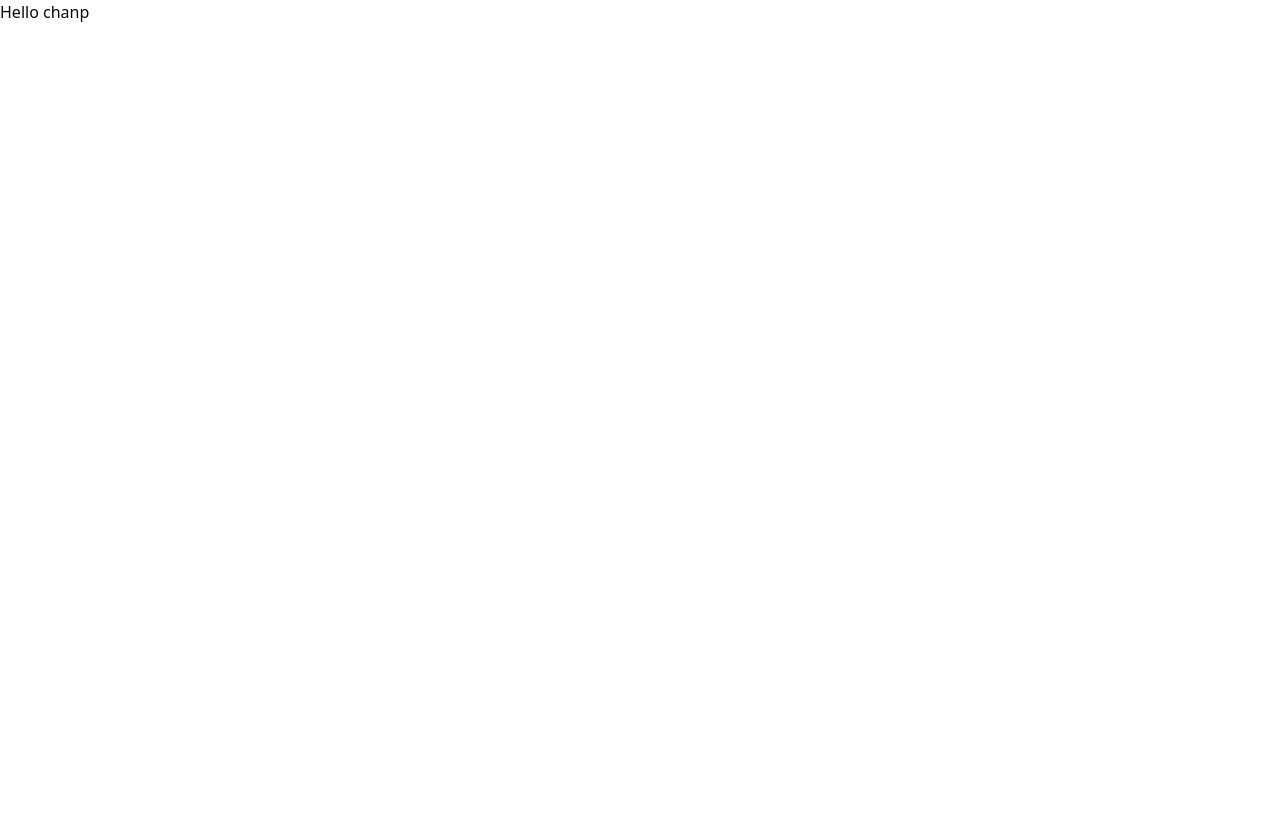
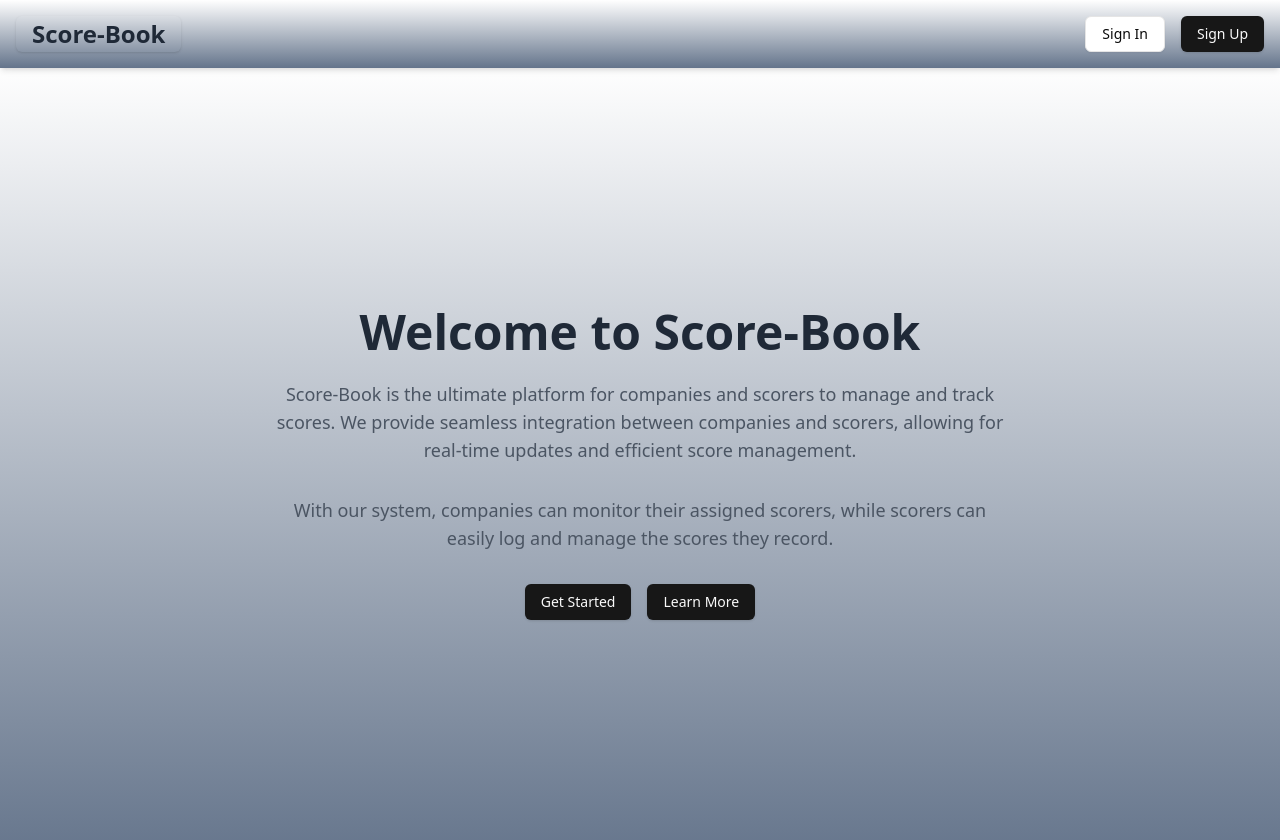
Before and after one commit to Danish-Belal/score-book, a Next.js app: page / in a window 1280 px wide. Shown: the top 840 px of the page. Before the commit the page ends 800 px from the top, so only its background shows below. Built offline with nearby package versions, Linux system fonts and the light colour scheme.

Commit message:
Page component

```diff
--- a/app/page.tsx
+++ b/app/page.tsx
@@ -1,7 +1,15 @@
-import Image from "next/image";
 
-export default function Home() {
+import LandingPage from "@/components/LandingPage";
+import FlickeringGrid from "@/components/magicui/flickering-grid";
+
+export default async function Home() {
   return (
-  <div>Hello chanp</div>
+    <>
+      {/* FlickeringGrid as the background */}
+      {/* LandingPage content */}
+      <div >
+        <LandingPage />
+      </div>
+    </>
   );
 }
```
